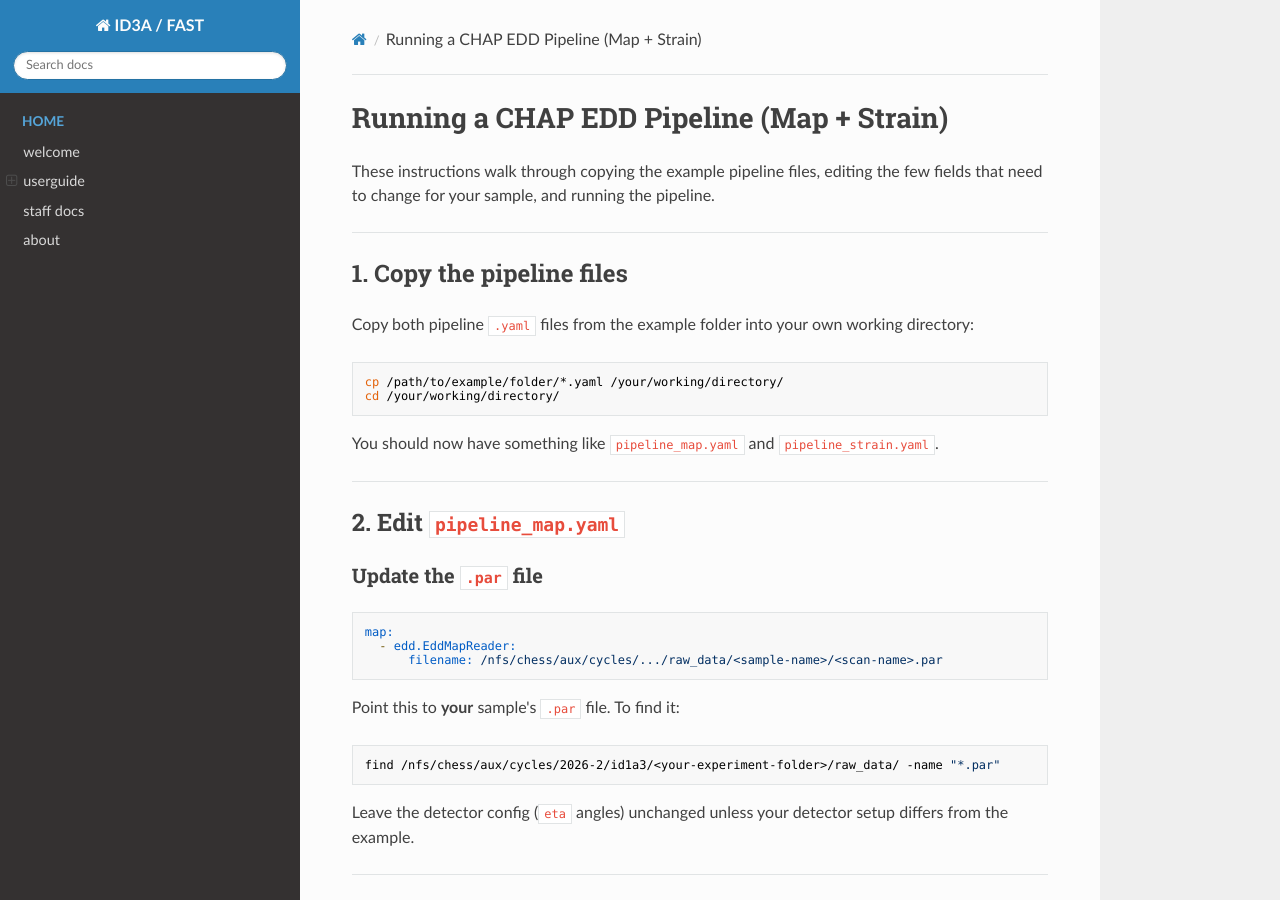
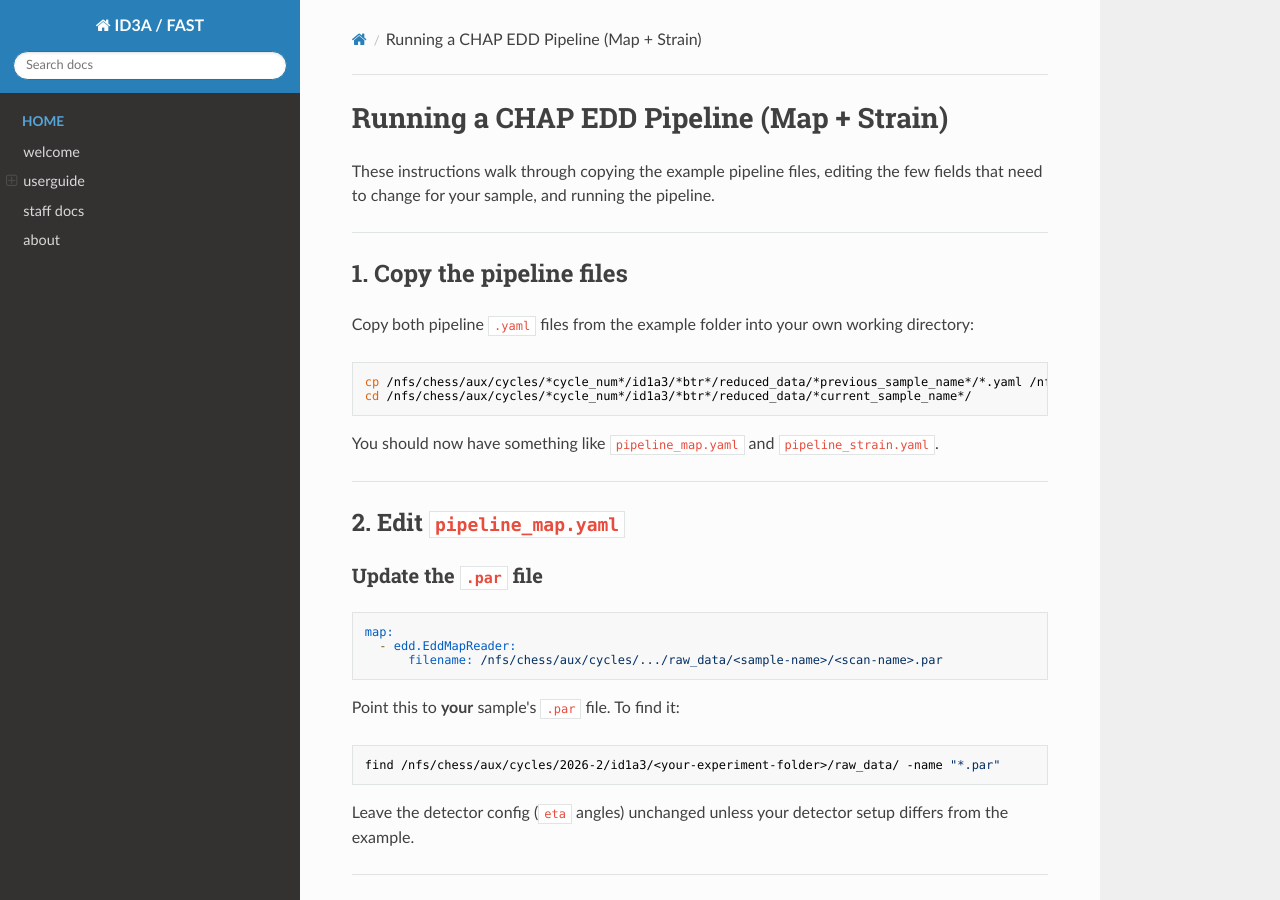
Before and after one commit to ksg52/CHESS-ID3A-FAST, an MkDocs documentation site: the page built from docs/userguide/analysis/chap_edd.md, in a window 1280 px wide and 900 px high. Built offline with MkDocs 1.6.1, drawn with Linux system fonts in a browser that asks for light colours; nearby versions of some CDN libraries.

Commit message:
added CHAP edd instructions

````diff
--- a/docs/userguide/analysis/chap_edd.md
+++ b/docs/userguide/analysis/chap_edd.md
@@ -11,8 +11,8 @@ Copy both pipeline `.yaml` files from the example folder into your own
 working directory:
 
 ```bash
-cp /path/to/example/folder/*.yaml /your/working/directory/
-cd /your/working/directory/
+cp /nfs/chess/aux/cycles/*cycle_num*/id1a3/*btr*/reduced_data/*previous_sample_name*/*.yaml /nfs/chess/aux/cycles/*cycle_num*/id1a3/*btr*/reduced_data/*current_sample_name*/
+cd /nfs/chess/aux/cycles/*cycle_num*/id1a3/*btr*/reduced_data/*current_sample_name*/
 ```
 
 You should now have something like `pipeline_map.yaml` and
````
